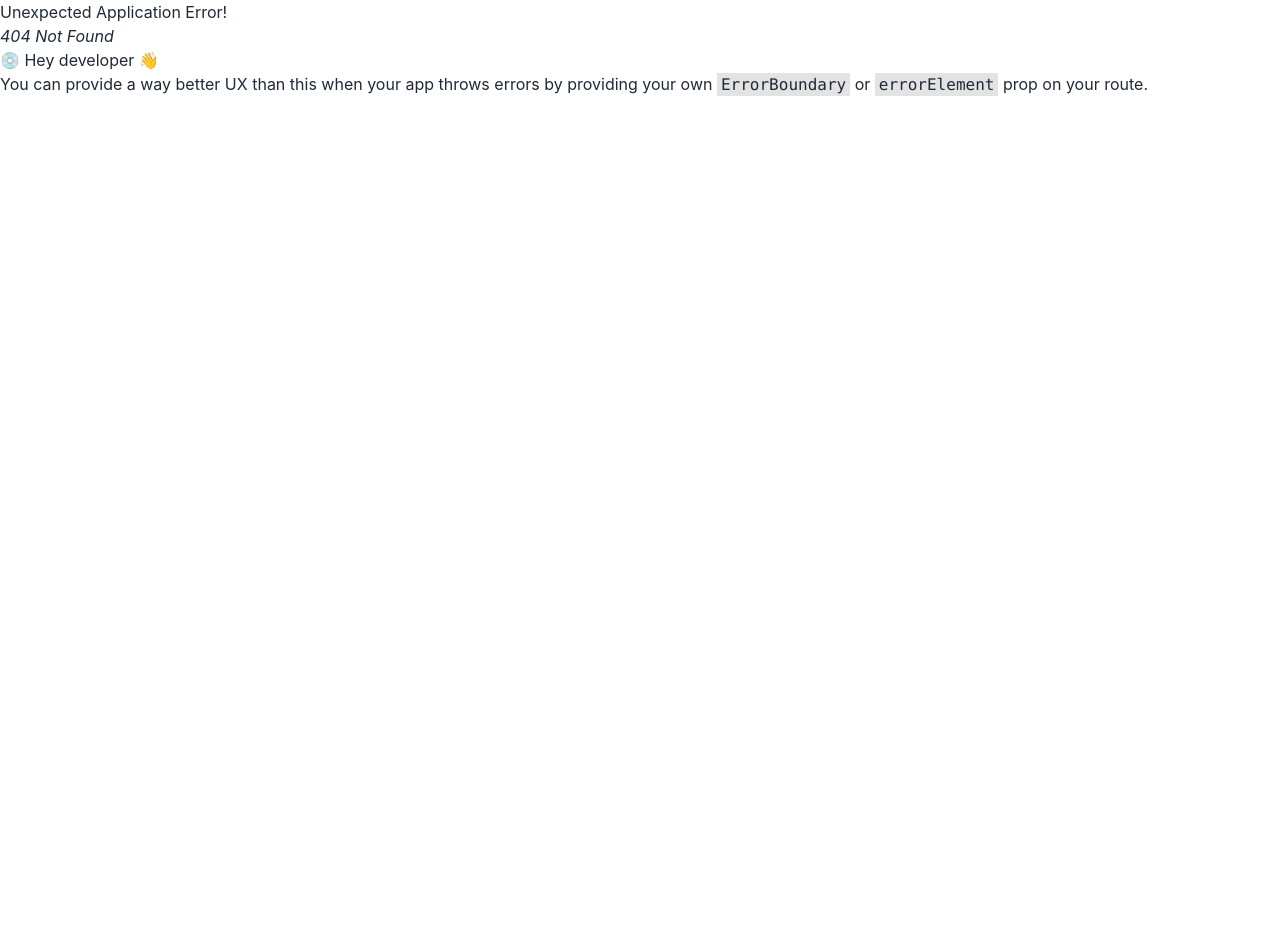
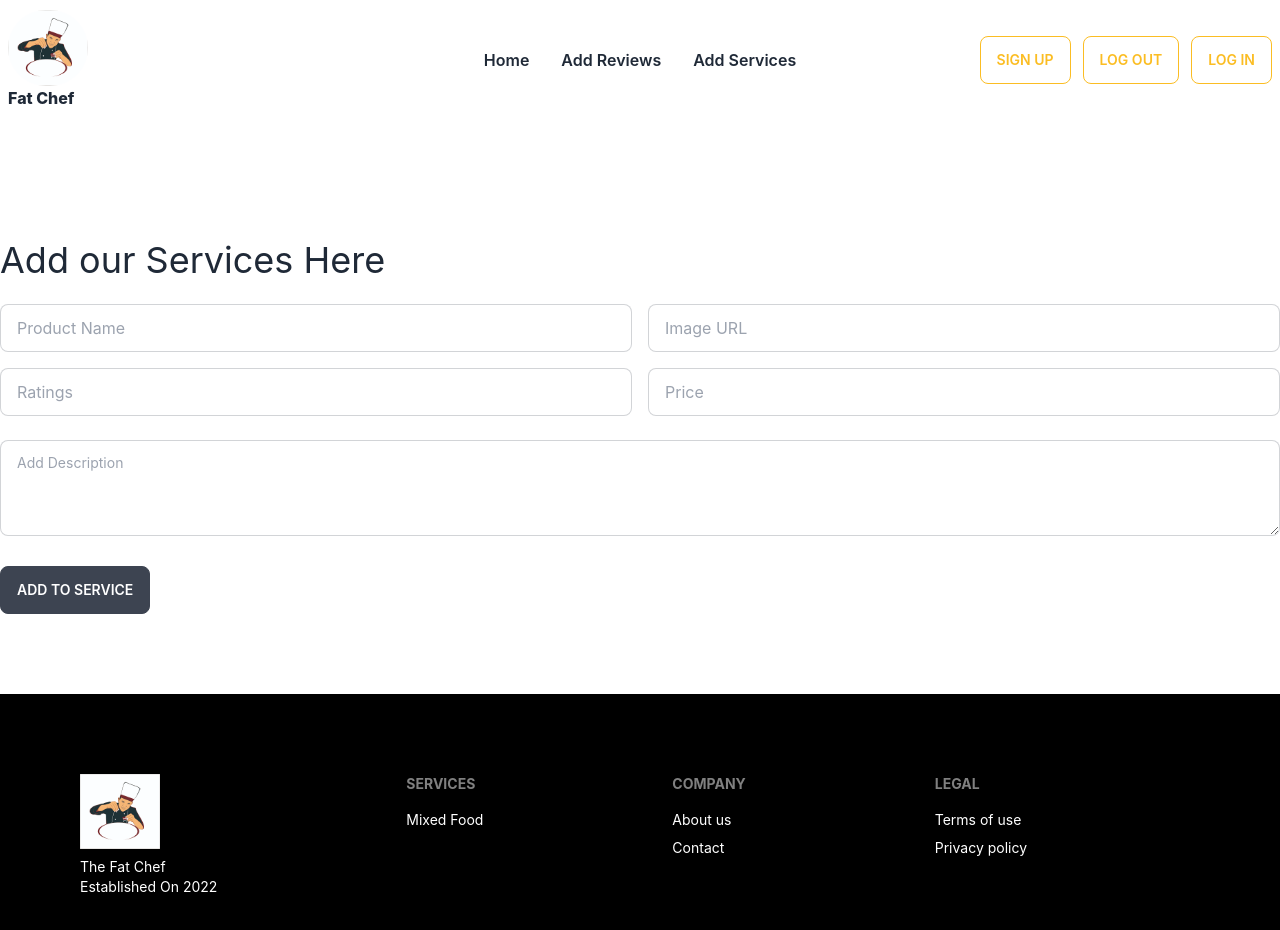
Before and after one commit to skhasancse18344/fat-chef-client, a React (Create React App) app: page /addServices in a window 1280 px wide. Before the commit this address had no page. Shown: the top 930 px of the page. Before the commit the page ends 800 px from the top, so only its background shows below. Built offline with nearby package versions, Linux system fonts and the light colour scheme.

Commit message:
add services adding page

```diff
--- /dev/null
+++ b/src/Pages/AddServices/AddServices.js
@@ -0,0 +1,57 @@
+import React from "react";
+
+const AddServices = () => {
+  const handlePlaceOrder = (event) => {
+    event.preventDefault();
+  };
+  return (
+    <div>
+      <form onSubmit={handlePlaceOrder}>
+        <h2 className="text-4xl mt-40">Add our Services Here </h2>
+
+        <div className="grid grid-cols-1 lg:grid-cols-2 gap-4 mt-6">
+          <input
+            name="productName"
+            type="text"
+            placeholder="Product Name"
+            className="input input-ghost w-full  input-bordered"
+          />
+          <input
+            name="image"
+            type="text"
+            placeholder="Image URL"
+            className="input input-ghost w-full  input-bordered"
+          />
+          <input
+            name="rating"
+            type="text"
+            placeholder="Ratings"
+            className="input input-ghost w-full  input-bordered"
+            required
+          />
+          <input
+            name="Price"
+            type="text"
+            placeholder="Price"
+            className="input input-ghost w-full  input-bordered"
+            required
+          />
+        </div>
+        <textarea
+          name="discription"
+          className="textarea textarea-bordered h-24 w-full mt-6"
+          placeholder="Add Description"
+          required
+        ></textarea>
+
+        <input
+          className="btn mb-20 mt-6"
+          type="submit"
+          value="Add To Service"
+        />
+      </form>
+    </div>
+  );
+};
+
+export default AddServices;
--- a/src/Pages/Router/Routes/Routes.js
+++ b/src/Pages/Router/Routes/Routes.js
@@ -6,6 +6,7 @@ import Items from "../../Home/Services/Items";
 import Main from "../../Layout/Main";
 import Login from "../../Login/Login";
 import SignUp from "../../SignUp/SignUp";
+import AddServices from "../../AddServices/AddServices";
 
 const router = createBrowserRouter([
   {
@@ -29,6 +30,10 @@ const router = createBrowserRouter([
         path: "/signup",
         element: <SignUp></SignUp>,
       },
+      {
+        path: "/addServices",
+        element: <AddServices></AddServices>,
+      },
     ],
   },
 ]);
--- a/src/Pages/Shared/Header/Header.js
+++ b/src/Pages/Shared/Header/Header.js
@@ -12,7 +12,7 @@ const Header = () => {
         <Link to="/">Add Reviews</Link>
       </li>
       <li className="font-semibold">
-        <Link to="/">Add Services</Link>
+        <Link to="/addServices">Add Services</Link>
       </li>
     </>
   );
```
